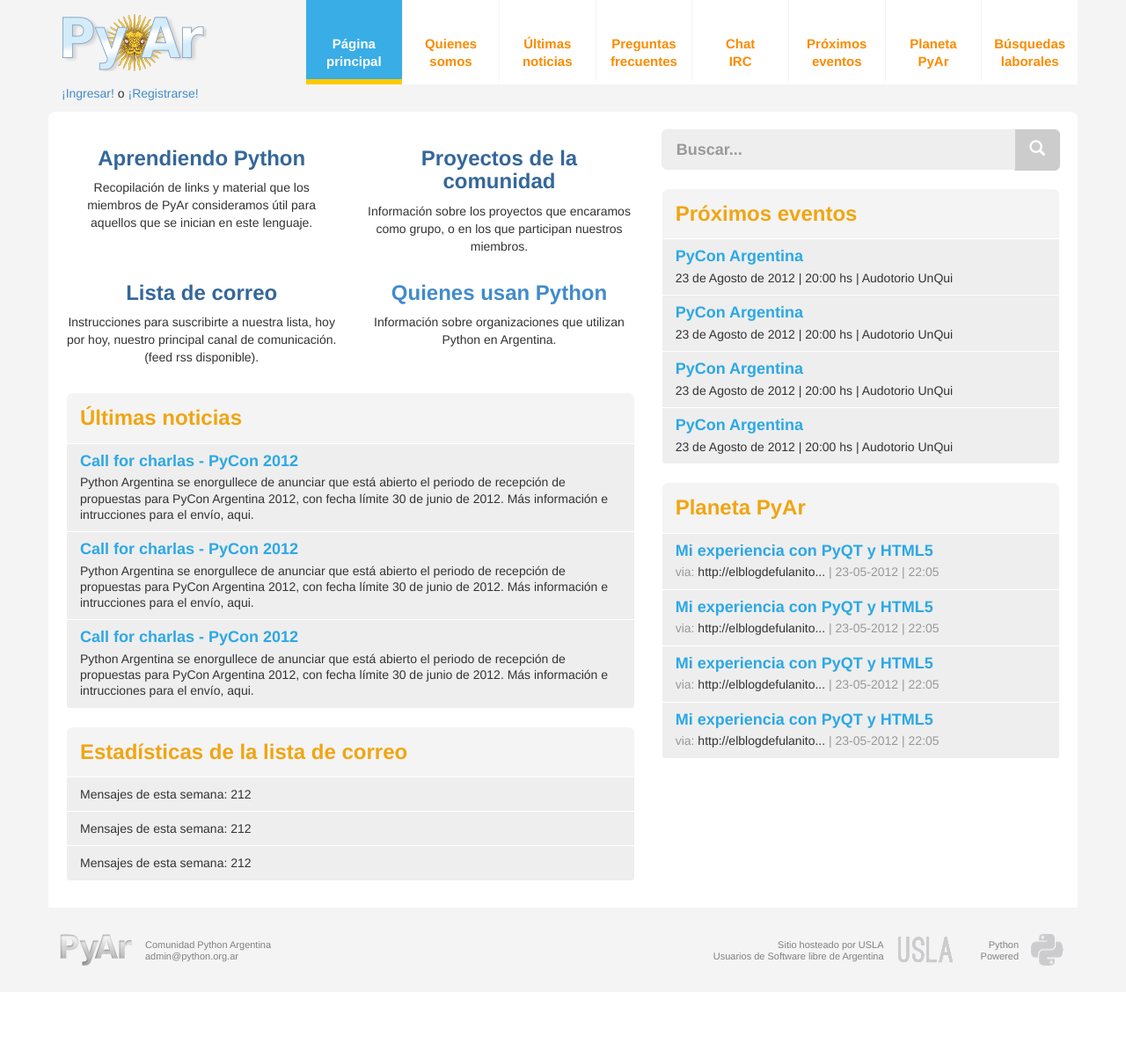
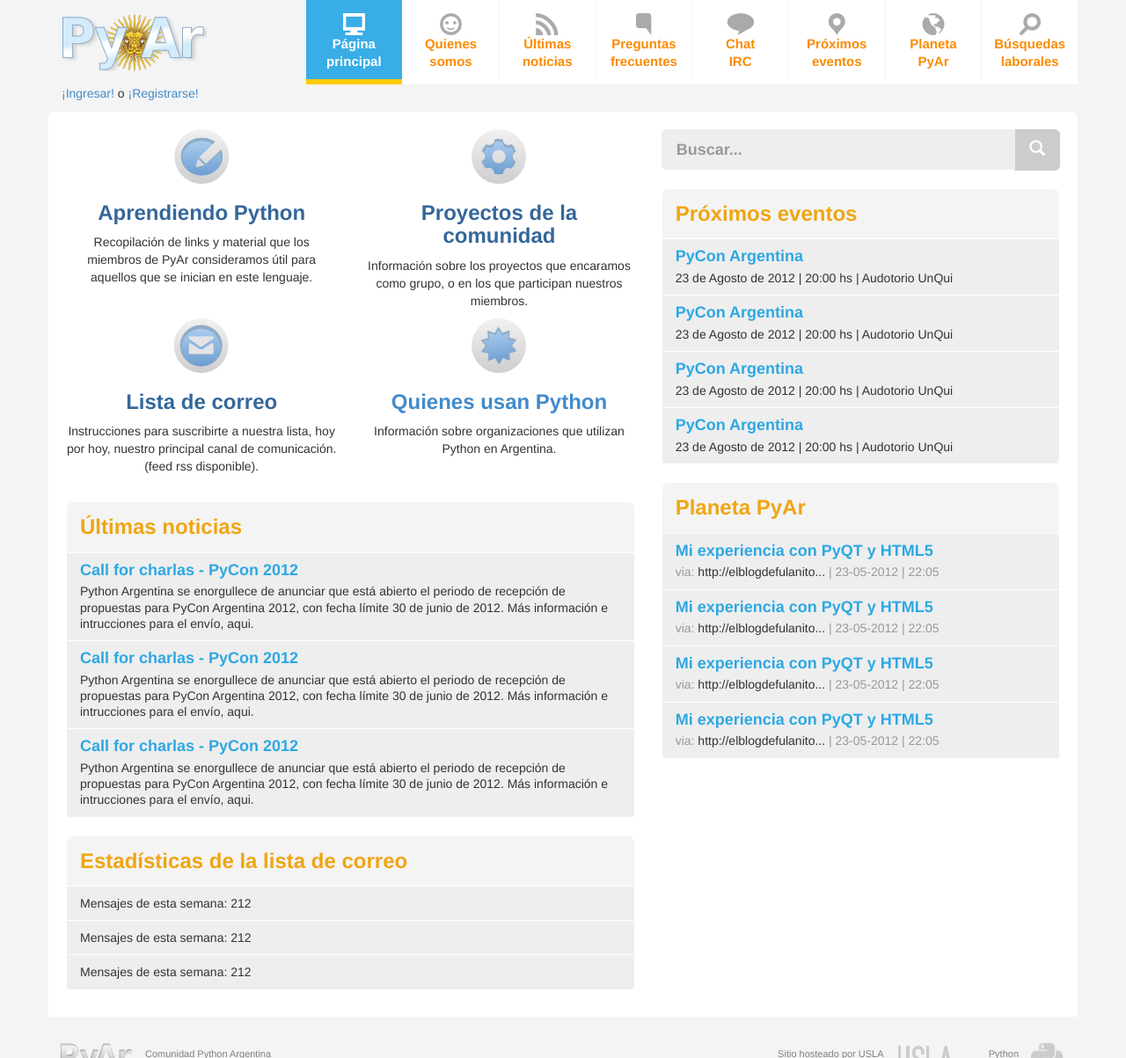
Before and after one commit to PyAr/pyarweb, a Django app: page / in a window 1280 px wide. Shown: the top 1203 px of the page at 88% size. Before the commit the page ends 1098 px from the top, so only its background shows below. Run offline with Django 3.2, Linux system fonts and the light colour scheme; some libraries are stand-ins or nearby versions.

Commit message:
Iconos listos.

```diff
--- a/community/templates/community/index.html
+++ b/community/templates/community/index.html
@@ -9,20 +9,24 @@
             <section>
                 <div class="row">
                     <article class="col-sm-6">
+                        <div class="img aprendiendo_python"></div>
                         <h3 class="text-center">Aprendiendo Python</h3>
                         <p class="text-center">Recopilación de links y material que los miembros de PyAr consideramos útil para aquellos que se inician en este lenguaje.</p>
                     </article>
                     <article class="col-sm-6">
+                        <div class="img proyectos_comunidad"></div>
                         <h3 class="text-center">Proyectos de la comunidad</h3>
                         <p class="text-center">Información sobre los proyectos que encaramos como grupo, o en los que participan nuestros miembros.</p>
                     </article>
                 </div>
                 <div class="row">
                     <article class="col-sm-6">
+                        <div class="img lista_correo"></div>
                         <h3 class="text-center">Lista de correo</h3>
                         <p class="text-center">Instrucciones para suscribirte a nuestra lista, hoy por hoy, nuestro principal canal de comunicación. (feed rss disponible).</p>
                     </article>
                     <article class="col-sm-6">
+                        <div class="img quienes_usan_python"></div>
                         <h3 class="text-center"><a href="/companies">Quienes usan Python</a></h3>
                         <p class="text-center">Información sobre organizaciones que utilizan Python en Argentina.</p>
                     </article>
--- a/community/templates/header.html
+++ b/community/templates/header.html
@@ -24,14 +24,38 @@
             <div class="col-sm-12 col-md-9 col-lg-9">
                 <nav id="header-navbar-collapse" class="collapse navbar-collapse" role="navigation">
                     <ul class="nav navbar-nav navbar-right">
-                        <li class="active"><a href="/">Página<br class="hidden-xs"> principal</a></li>
-                        <li><a href="#">Quienes<br class="hidden-xs"> somos</a></li>
-                        <li><a href="/news">Últimas<br class="hidden-xs"> noticias</a></li>
-                        <li><a href="#">Preguntas<br class="hidden-xs"> frecuentes</a></li>
-                        <li><a href="/irc">Chat<br class="hidden-xs"> IRC</a></li>
-                        <li><a href="#">Próximos<br class="hidden-xs"> eventos</a></li>
-                        <li><a href="#">Planeta<br class="hidden-xs"> PyAr</a></li>
-                        <li><a href="#">Búsquedas<br class="hidden-xs"> laborales</a></li>
+                        <li class="active">
+                                <span class="inicio"></span>
+                                <a href="/">Página<br class="hidden-xs"> principal</a>
+                        </li>
+                        <li>
+                                <span class="quienes_somos"></span>
+                                <a href="#">Quienes<br class="hidden-xs"> somos</a>
+                        </li>
+                        <li>
+                                <span class="news"></span>
+                                <a href="/news">Últimas<br class="hidden-xs"> noticias</a>
+                        </li>
+                        <li>
+                                <span class="faqs"></span>
+                                <a href="#">Preguntas<br class="hidden-xs"> frecuentes</a>
+                        </li>
+                        <li>
+                                <span class="irc"></span>
+                                <a href="/irc">Chat<br class="hidden-xs"> IRC</a>
+                        </li>
+                        <li>
+                                <span class="eventos"></span>
+                                <a href="#">Próximos<br class="hidden-xs"> eventos</a>
+                        </li>
+                        <li>
+                                <span class="pyar"></span>
+                                <a href="#">Planeta<br class="hidden-xs"> PyAr</a>
+                        </li>
+                        <li>
+                                <span class="jobs"></span>
+                                <a href="#">Búsquedas<br class="hidden-xs"> laborales</a>
+                        </li>
                     </ul>
                 </nav>
             </div>
--- a/static/css/styles.css
+++ b/static/css/styles.css
@@ -14,6 +14,26 @@ body {
     background: #fff;
     border-radius: 8px 8px 0 0;
     padding: 20px 20px 10px;
+}
+
+#main > div.row > div.col-md-7 div.row > article.col-sm-6 > div.img {
+        background-image: url(/static/img/icons/icons.png);
+        height: 62px;
+        width: 62px;
+        margin: 0 auto;
+}
+
+
+#main > div.row > div.col-md-7 div.row > article.col-sm-6 > div.img.aprendiendo_python {
+        background-position: 195px 0;
+}
+
+#main > div.row > div.col-md-7 div.row > article.col-sm-6 > div.img.proyectos_comunidad {
+        background-position: 62px 0;
+}
+
+#main > div.row > div.col-md-7 div.row > article.col-sm-6 > div.img.lista_correo {
+        background-position: 128px 0;
 }
 
 /*
@@ -173,9 +193,64 @@ h4.list-group-item-heading {
 	border-bottom: 4px solid #fff;
 }
 
+#header ul.navbar-nav > li > span {
+        display:block;
+        height:25px;
+        margin:0 auto;
+}
+
+#header ul.navbar-nav > li:not(.active) > span {
+        background-image: url(/static/img/icons/icons.png);
+}
+
+#header ul.navbar-nav > li.active > span,
+#header ul.navbar-nav > li:hover > span {
+        background-image: url(/static/img/icons/icons_active.png);
+}
+
+#header ul.navbar-nav > li > span.inicio {
+        width: 25px;
+        background-position: -31px 25px;
+}
+
+#header ul.navbar-nav > li > span.quienes_somos {
+        width: 25px;
+        background-position: 0 25px;
+}
+
+#header ul.navbar-nav > li > span.news {
+        width: 26px;
+        background-position: -206px 25px;
+}
+
+#header ul.navbar-nav > li > span.faqs {
+        width: 18px;
+        background-position: -98px 25px;
+}
+
+#header ul.navbar-nav > li > span.irc {
+        width: 31px;
+        background-position: -61px 25px;
+}
+
+#header ul.navbar-nav > li > span.eventos {
+        width: 19px;
+        background-position: -151px 25px;
+}
+
+#header ul.navbar-nav > li > span.pyar {
+        width: 26px;
+        background-position: -175px 25px;
+}
+
+#header ul.navbar-nav > li > span.jobs {
+        width: 24px;
+        background-position: -121px 25px;
+}
+
 @media (min-width: 768px) {
 	#header ul.navbar-nav > li {
-		padding-top: 40px;
+		padding-top: 15px;
 		padding-bottom: 10px;
 		background-color: #fff;
 		border-left: 1px solid #f4f4f4;
```
Also changed, not shown: static/img/icons/icons.png (added), static/img/icons/icons_active.png (added).
